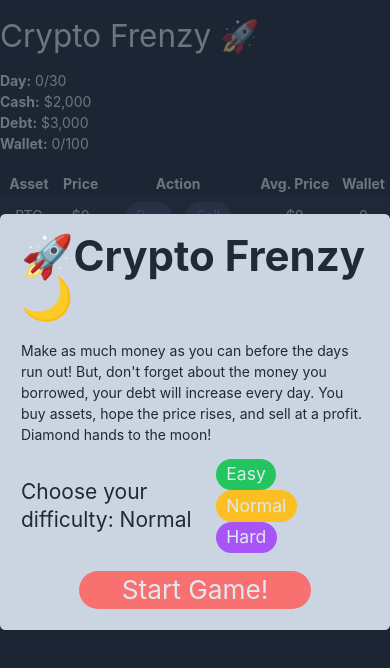
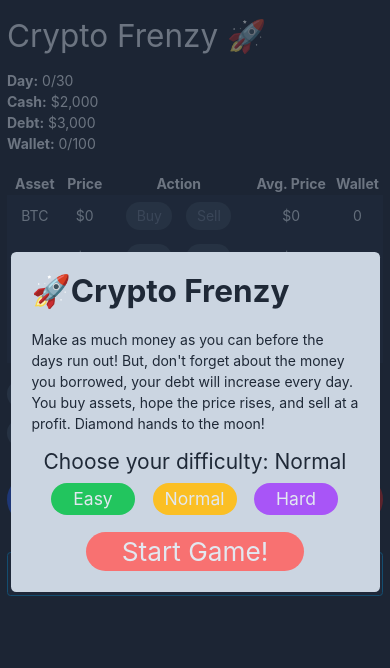
Before and after one commit to whcarter3/crypto-frenzy, a Next.js app: page / in a window 390 px wide. Shown: the top 668 px of the page. Built offline with nearby package versions, Linux system fonts and the light colour scheme.

Commit message:
feat: better mobile styling

```diff
--- a/components/GameMode.tsx
+++ b/components/GameMode.tsx
@@ -23,9 +23,11 @@
   }
   return (
     <div className="w-screen h-screen bg-gray-800/60 z-10 absolute top-0 left-0 flex justify-center items-center">
-      <div className="bg-slate-300 max-w-[600px] rounded-md p-6">
+      <div className="bg-slate-300 max-w-[600px] rounded-md p-6 m-3">
         <div className="text-gray-800">
-          <h1 className="text-gray-800 mb-6 font-bold">🚀Crypto Frenzy🌙</h1>
+          <h1 className="text-gray-800 mb-6 font-bold text-4xl">
+            🚀Crypto Frenzy
+          </h1>
           <p>
             Make as much money as you can before the days run out! But,
             don&apos;t forget about the money you borrowed, your debt will
@@ -34,20 +36,20 @@
           </p>
           <p></p>
         </div>
-        <div className="flex items-center justify-between mt-4 mb-2">
+        <div className="flex items-center flex-col justify-between mt-4 mb-2">
           <h4 className="text-gray-800" id="difficultyMode">
             Choose your difficulty: {state.mode}
           </h4>
-          <div>
+          <div className="mt-2">
             <button
-              className="px-3 py-1 bg-green-500 rounded-full mr-5 text-xl"
+              className="w-24 px-3 py-1 bg-green-500 rounded-full mr-5 text-xl"
               onClick={() => dispatch({ type: "CHANGE_MODE", payload: "Easy" })}
               id="easyMode"
             >
               Easy
             </button>
             <button
-              className="px-3 py-1 bg-amber-400 rounded-full mr-5 text-xl"
+              className="w-24 px-3 py-1 bg-amber-400 rounded-full mr-5 text-xl"
               onClick={() =>
                 dispatch({ type: "CHANGE_MODE", payload: "Normal" })
               }
@@ -56,7 +58,7 @@
               Normal
             </button>
             <button
-              className="px-3 py-1 bg-purple-500 rounded-full text-xl"
+              className="w-24 px-3 py-1 bg-purple-500 rounded-full text-xl"
               onClick={() => dispatch({ type: "CHANGE_MODE", payload: "Hard" })}
               id="hardMode"
             >
--- a/pages/index.tsx
+++ b/pages/index.tsx
@@ -18,7 +18,7 @@
         <link rel="icon" href="/favicon1.ico" />
       </Head>
 
-      <main className="prose max-w-md">
+      <main className="prose max-w-md mx-2">
         <Header state={state} />
 
         <Table state={state} dispatch={dispatch} />
```
